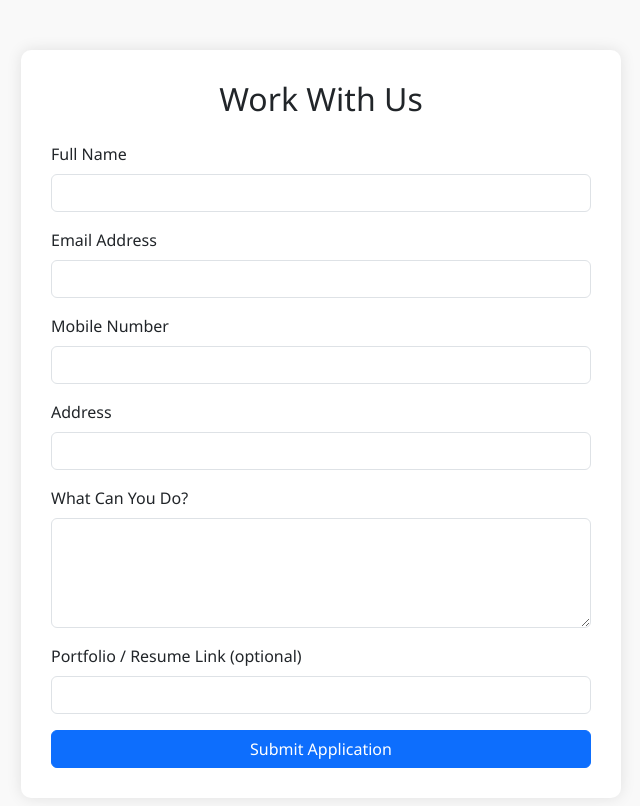
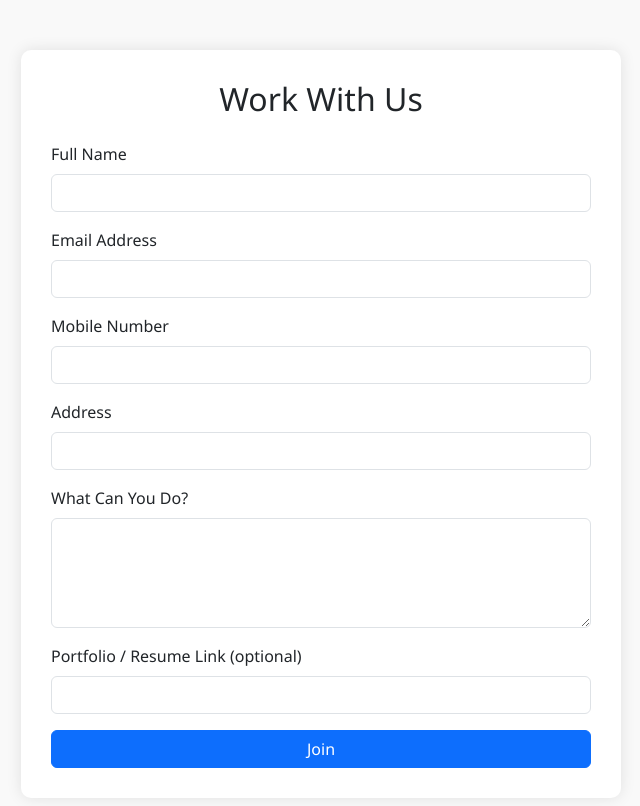
Before and after one commit to Shishir3k/Work-With-Us, a website: page public/index.html in a window 1280 px wide. Shown: the whole page, without its empty margins (319-959 px from the left). Drawn offline with nearby package versions, Linux system fonts and the light colour scheme.

Commit message:
Update index.html

```diff
--- a/public/index.html
+++ b/public/index.html
@@ -49,7 +49,7 @@
       <label class="form-label">Portfolio / Resume Link (optional)</label>
       <input type="url" class="form-control" name="portfolio">
     </div>
-    <button type="submit" class="btn btn-primary w-100">Submit Application</button>
+    <button type="submit" class="btn btn-primary w-100">Join</button>
   </form>
 </div>
 
```
